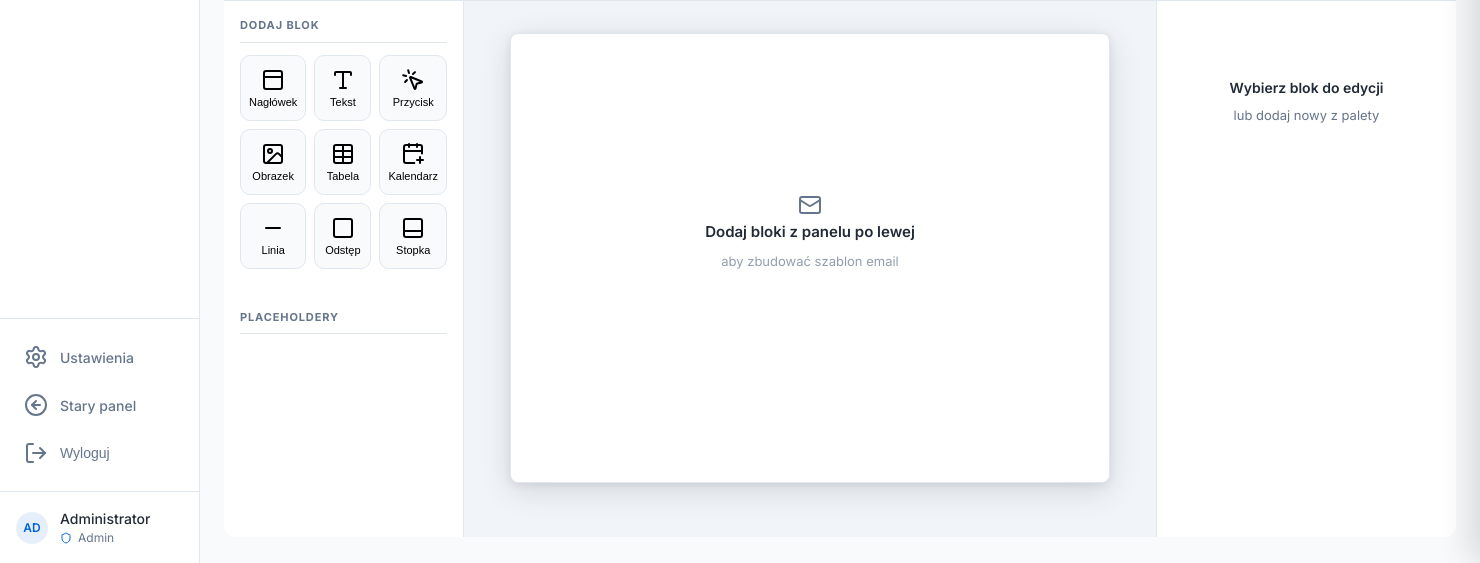
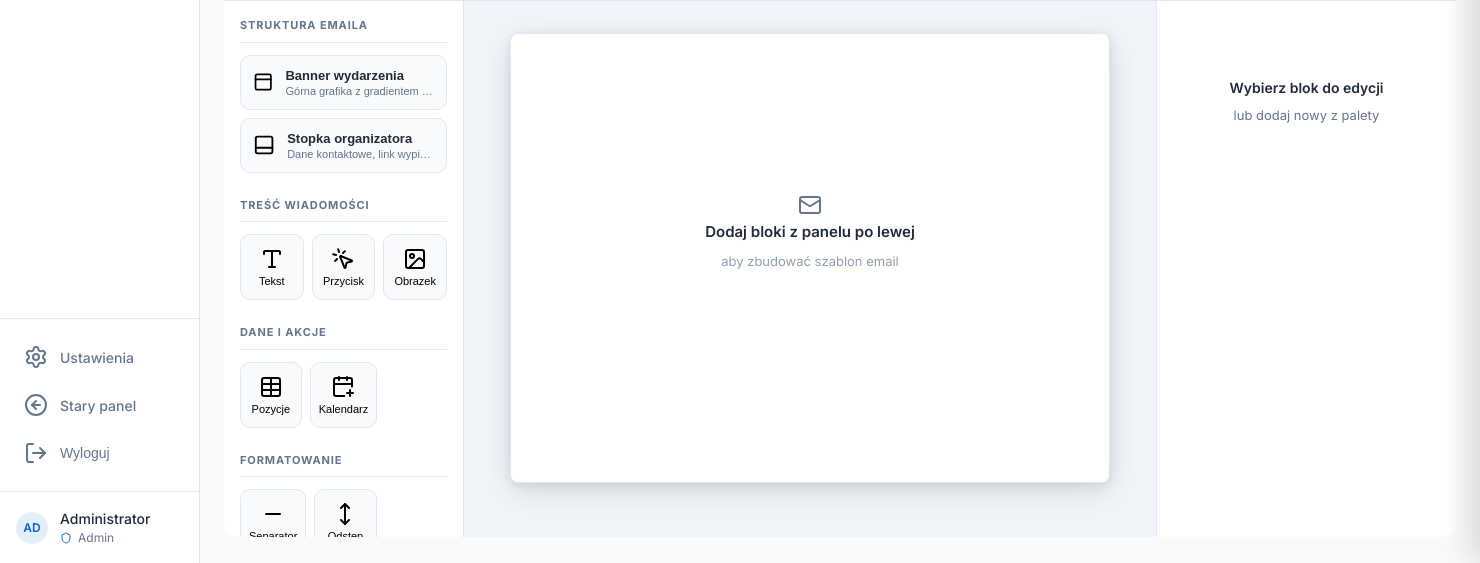
Before and after one commit to katarzynaochnikdu/wfirma-api, a Flask app: template templates/admin_v2/email-designer.html in a window 1480 px wide. Shown: the part 237-800 px from the top of the page. Run offline with Flask 3, Linux system fonts and the light colour scheme; the template is opened without the code that fills it, so the values that code supplies are empty; some libraries are stand-ins or nearby versions.

Commit message:
feat(email-designer): enhance email structure with new wide block buttons and detailed descriptions for header and footer sections

```diff
--- a/templates/admin_v2/email-designer.html
+++ b/templates/admin_v2/email-designer.html
@@ -189,6 +189,60 @@
         font-size: 11px;
         font-weight: 500;
         color: var(--text-secondary);
+    }
+
+    /* Wide block buttons for structure */
+    .block-list {
+        display: flex;
+        flex-direction: column;
+        gap: 0.5rem;
+    }
+
+    .block-btn-wide {
+        display: flex;
+        align-items: center;
+        gap: 0.75rem;
+        padding: 0.75rem;
+        border-radius: var(--radius);
+        border: 1px solid var(--border);
+        background: var(--background);
+        cursor: pointer;
+        transition: all 0.15s ease;
+        text-align: left;
+        width: 100%;
+    }
+
+    .block-btn-wide:hover {
+        background: var(--surface-hover);
+        border-color: var(--primary);
+    }
+
+    .block-btn-wide i {
+        width: 24px;
+        height: 24px;
+        color: var(--primary);
+        flex-shrink: 0;
+    }
+
+    .block-btn-info {
+        display: flex;
+        flex-direction: column;
+        gap: 0.125rem;
+        min-width: 0;
+    }
+
+    .block-btn-name {
+        font-size: 0.8125rem;
+        font-weight: 600;
+        color: var(--foreground);
+    }
+
+    .block-btn-desc {
+        font-size: 0.6875rem;
+        color: var(--muted-foreground);
+        white-space: nowrap;
+        overflow: hidden;
+        text-overflow: ellipsis;
     }
 
     /* Placeholder Tabs */
@@ -638,6 +692,28 @@
     .editor-actions button.delete:hover {
         background: var(--color-error-light);
         color: var(--color-error);
+    }
+
+    .editor-description {
+        background: linear-gradient(135deg, var(--primary-light, #e0f2fe) 0%, var(--muted) 100%);
+        border: 1px solid var(--border);
+        border-radius: var(--radius);
+        padding: 0.75rem;
+        margin-bottom: 1rem;
+    }
+
+    .editor-description strong {
+        display: block;
+        font-size: 0.8125rem;
+        color: var(--primary);
+        margin-bottom: 0.25rem;
+    }
+
+    .editor-description p {
+        margin: 0;
+        font-size: 0.75rem;
+        color: var(--muted-foreground);
+        line-height: 1.4;
     }
 
     .editor-field {
@@ -1571,13 +1647,28 @@
         <!-- Left Panel - Block Palette -->
         <div class="palette-panel">
             <div class="palette-section">
-                <div class="palette-title">Dodaj blok</div>
+                <div class="palette-title">Struktura emaila</div>
+                <div class="block-list">
+                    <button class="block-btn-wide" onclick="addBlock('header')">
+                        <i data-lucide="panel-top"></i>
+                        <div class="block-btn-info">
+                            <span class="block-btn-name">Banner wydarzenia</span>
+                            <span class="block-btn-desc">Górna grafika z gradientem kolorów</span>
+                        </div>
+                    </button>
+                    <button class="block-btn-wide" onclick="addBlock('footer')">
+                        <i data-lucide="panel-bottom"></i>
+                        <div class="block-btn-info">
+                            <span class="block-btn-name">Stopka organizatora</span>
+                            <span class="block-btn-desc">Dane kontaktowe, link wypisania</span>
+                        </div>
+                    </button>
+                </div>
+            </div>
+            <div class="palette-section">
+                <div class="palette-title">Treść wiadomości</div>
                 <div class="block-grid">
-                    <button class="block-btn" onclick="addBlock('header')" title="Nagłówek z logo i banner">
-                        <i data-lucide="panel-top"></i>
-                        <span>Nagłówek</span>
-                    </button>
-                    <button class="block-btn" onclick="addBlock('text')" title="Blok tekstowy z placeholderami">
+                    <button class="block-btn" onclick="addBlock('text')" title="Akapit tekstu">
                         <i data-lucide="type"></i>
                         <span>Tekst</span>
                     </button>
@@ -1589,25 +1680,31 @@
                         <i data-lucide="image"></i>
                         <span>Obrazek</span>
                     </button>
-                    <button class="block-btn" onclick="addBlock('table')" title="Tabela pozycji lub podsumowanie">
+                </div>
+            </div>
+            <div class="palette-section">
+                <div class="palette-title">Dane i akcje</div>
+                <div class="block-grid">
+                    <button class="block-btn" onclick="addBlock('table')" title="Tabela pozycji zamówienia">
                         <i data-lucide="table"></i>
-                        <span>Tabela</span>
+                        <span>Pozycje</span>
                     </button>
-                    <button class="block-btn" onclick="addBlock('calendar-links')" title="Linki do kalendarzy">
+                    <button class="block-btn" onclick="addBlock('calendar-links')" title="Przyciski dodaj do kalendarza">
                         <i data-lucide="calendar-plus"></i>
                         <span>Kalendarz</span>
                     </button>
-                    <button class="block-btn" onclick="addBlock('divider')" title="Linia separatora">
+                </div>
+            </div>
+            <div class="palette-section">
+                <div class="palette-title">Formatowanie</div>
+                <div class="block-grid">
+                    <button class="block-btn" onclick="addBlock('divider')" title="Pozioma linia oddzielająca">
                         <i data-lucide="minus"></i>
-                        <span>Linia</span>
+                        <span>Separator</span>
                     </button>
-                    <button class="block-btn" onclick="addBlock('spacer')" title="Pusta przestrzeń">
-                        <i data-lucide="square"></i>
+                    <button class="block-btn" onclick="addBlock('spacer')" title="Pusta przestrzeń pionowa">
+                        <i data-lucide="move-vertical"></i>
                         <span>Odstęp</span>
-                    </button>
-                    <button class="block-btn" onclick="addBlock('footer')" title="Stopka email">
-                        <i data-lucide="panel-bottom"></i>
-                        <span>Stopka</span>
                     </button>
                 </div>
             </div>
@@ -1821,15 +1918,15 @@ const BLOCK_ICONS = {
 };
 
 const BLOCK_LABELS = {
-    'header': 'Nagłówek',
+    'header': 'Banner wydarzenia',
     'text': 'Tekst',
     'button': 'Przycisk',
     'image': 'Obrazek',
-    'table': 'Tabela',
-    'calendar-links': 'Kalendarz',
-    'divider': 'Linia',
-    'spacer': 'Odstęp',
-    'footer': 'Stopka'
+    'table': 'Pozycje zamówienia',
+    'calendar-links': 'Dodaj do kalendarza',
+    'divider': 'Separator',
+    'spacer': 'Odstęp pionowy',
+    'footer': 'Stopka organizatora'
 };
 
 // ==================== TEMPLATE MANAGEMENT ====================
@@ -2438,6 +2535,10 @@ function getEditorFieldsHtml(block) {
     switch (block.type) {
         case 'header':
             return `
+                <div class="editor-description">
+                    <strong>Banner wydarzenia</strong>
+                    <p>Górna sekcja emaila z gradientem kolorów i grafiką. Kolory i banner pobierają się automatycznie z ustawień wybranego wydarzenia.</p>
+                </div>
                 <div class="editor-switch">
                     <label>Użyj gradientu wydarzenia</label>
                     <label class="toggle-switch">
@@ -2605,6 +2706,10 @@ function getEditorFieldsHtml(block) {
 
         case 'footer':
             return `
+                <div class="editor-description">
+                    <strong>Stopka organizatora</strong>
+                    <p>Dolna sekcja emaila z danymi kontaktowymi i opcjonalnym linkiem wypisania. Używaj placeholderów dla danych organizatora.</p>
+                </div>
                 <div class="editor-field">
                     <label>Treść stopki</label>
                     <textarea id="field_footerText" placeholder="{{organizer_name}} | {{organizer_email}}">${block.content.footerText || ''}</textarea>
```
